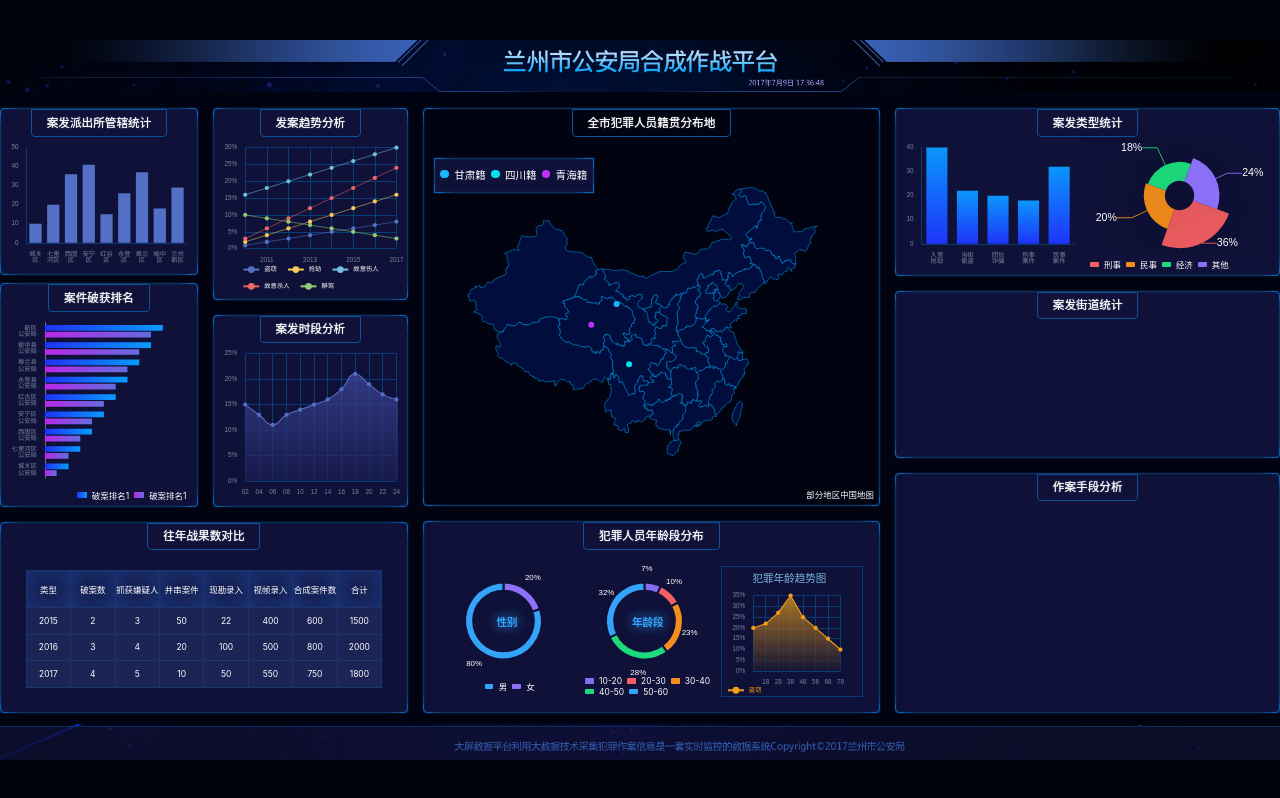
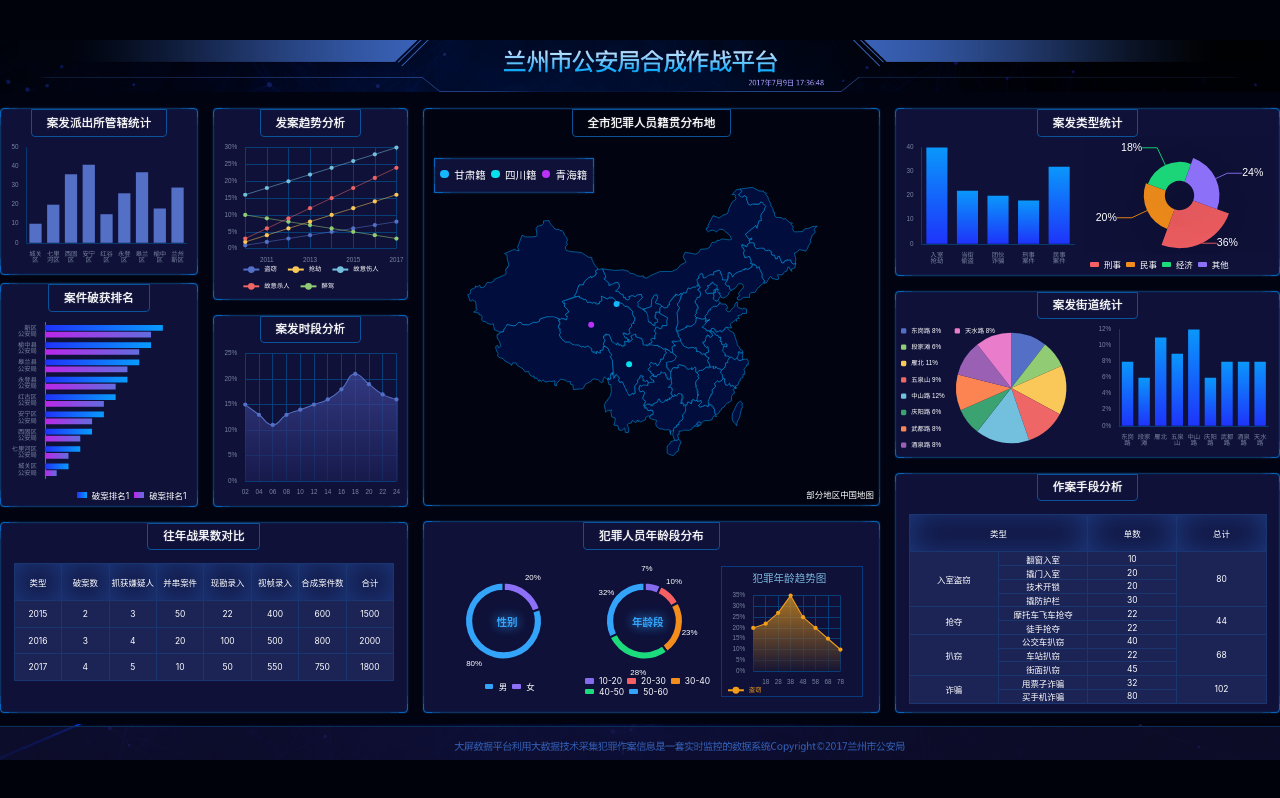
Before and after one commit to Grey-1011/bigScreen, a Vue app: page /#/ in a window 1280 px wide. Built offline with nearby package versions, Linux system fonts and the light colour scheme.

Commit message:
完成 Chart14

```diff
--- a/src/components/Chart11.vue
+++ b/src/components/Chart11.vue
@@ -84,12 +84,10 @@
       &.three { background: #1CDB7C }
       &.four { background: #8D70F8}
     }
-
-
   }
 
   .chart {
-    position: relative;
+    //position: relative;
     display: flex;
     > .main {
       flex: 1;
--- a/src/components/Chart12.vue
+++ b/src/components/Chart12.vue
@@ -1,9 +1,63 @@
 <template>
-  <div></div>
+  <div ref="divRef" class="chart"></div>
 </template>
 
-<script lang="ts">
+<script lang="ts" setup>
+import {createEchartsOptions} from '../shared/createEchartsOptions';
+import * as echarts from 'echarts';
+import {onMounted, ref} from 'vue';
+import {px} from '../shared/px';
 
+
+const data = [
+  {value: 0.08, name: '东岗路'},
+  {value: 0.06, name: '段家滩'},
+  {value: 0.11, name: '雁北'},
+  {value: 0.09, name: '五泉山'},
+  {value: 0.12, name: '中山路'},
+  {value: 0.06, name: '庆阳路'},
+  {value: 0.08, name: '武都路'},
+  {value: 0.08, name: '酒泉路'},
+  {value: 0.08, name: '天水路'},
+];
+const divRef = ref()
+onMounted(()=>{
+  const myChart = echarts.init(divRef.value)
+  myChart.setOption(createEchartsOptions({
+    xAxis: {show: false},
+    yAxis: {show: false},
+    grid: {x: 0, x2: 0, y: 0, y2: 0, containLabel: true},
+    legend: {
+      orient: 'vertical',
+      left: 'left',
+      top: 'center',
+      textStyle: {color: 'white'},
+      itemWidth: px(10),
+      itemHeight: px(10),
+      formatter(name:string) {
+        const value = data.find(i => i.name === name)!.value * 100 + '%';
+        return name + ' ' + value;
+      }
+    },
+    series: [
+      {
+        center: ['60%', '50%'],
+        type: 'pie',
+        radius: '80%',
+        label: {show: false},
+        labelLine: {show: false},
+        data: data,
+        emphasis: {
+          itemStyle: {
+            shadowBlur: 10,
+            shadowOffsetX: 0,
+            shadowColor: 'rgba(0, 0, 0, 0.5)'
+          }
+        }
+      }
+    ]
+  }));
+})
 </script>
 
 <style lang="scss" scoped>
--- a/src/components/Chart13.vue
+++ b/src/components/Chart13.vue
@@ -1,9 +1,71 @@
 <template>
-  <div></div>
+  <div class="chart" ref="divRef"></div>
 </template>
 
-<script lang="ts">
+<script lang="ts" setup>
+import {onMounted, ref} from 'vue';
+import {createEchartsOptions} from '../shared/createEchartsOptions';
+import * as echarts from 'echarts';
 
+const divRef = ref()
+const data = [
+  {value: 0.08, name: '东岗路'},
+  {value: 0.06, name: '段家滩'},
+  {value: 0.11, name: '雁北'},
+  {value: 0.09, name: '五泉山'},
+  {value: 0.12, name: '中山路'},
+  {value: 0.06, name: '庆阳路'},
+  {value: 0.08, name: '武都路'},
+  {value: 0.08, name: '酒泉路'},
+  {value: 0.08, name: '天水路'},
+];
+onMounted(()=>{
+  const myChart = echarts.init(divRef.value)
+  myChart.setOption(createEchartsOptions({
+    xAxis: {
+      data: data.map(i => i.name),
+      axisTick: {show: false},
+      axisLine: {
+        lineStyle: {color: '#083B70'}
+      },
+      axisLabel: {
+        formatter(val:any) {
+          if (val.length > 2) {
+            const array = val.split('');
+            array.splice(2, 0, '\n');
+            return array.join('');
+          } else {
+            return val;
+          }
+        }
+      },
+    },
+
+    yAxis: {
+      splitLine: {show: false},
+      axisLine: {
+        show: true,
+        lineStyle: {color: '#083B70'}
+      },
+      axisLabel: {
+        formatter(value:any) {
+          return (value * 100).toFixed(0) + '%';
+        }
+      }
+    },
+    series: [{
+      type: 'bar',
+      data: data.map(i => i.value),
+      color: new echarts.graphic.LinearGradient(0, 0, 0, 1, [{
+        offset: 0,
+        color: '#0A97FB'
+      }, {
+        offset: 1,
+        color: '#1E34FA'
+      }]),
+    }]
+  }));
+})
 </script>
 
 <style lang="scss" scoped>
--- a/src/components/Chart14.vue
+++ b/src/components/Chart14.vue
@@ -1,5 +1,67 @@
 <template>
-  <div></div>
+  <table>
+    <thead>
+    <tr>
+      <th colSpan="2">类型</th>
+      <th>单数</th>
+      <th>总计</th>
+    </tr>
+    </thead>
+    <tbody>
+    <tr>
+      <td rowSpan="4">入室盗窃</td>
+      <td>翻窗入室</td>
+      <td>10</td>
+      <td rowSpan="4">80</td>
+    </tr>
+    <tr>
+      <td>撬门入室</td>
+      <td>20</td>
+    </tr>
+    <tr>
+      <td>技术开锁</td>
+      <td>20</td>
+    </tr>
+    <tr>
+      <td>撬防护栏</td>
+      <td>30</td>
+    </tr>
+    <tr>
+      <td rowSpan="2">抢夺</td>
+      <td>摩托车飞车抢夺</td>
+      <td>22</td>
+      <td rowSpan="2">44</td>
+    </tr>
+    <tr>
+      <td>徒手抢夺</td>
+      <td>22</td>
+    </tr>
+    <tr>
+      <td rowSpan="3">扒窃</td>
+      <td>公交车扒窃</td>
+      <td>40</td>
+      <td rowSpan="3">68</td>
+    </tr>
+    <tr>
+      <td>车站扒窃</td>
+      <td>22</td>
+    </tr>
+    <tr>
+      <td>街面扒窃</td>
+      <td>45</td>
+    </tr>
+    <tr>
+      <td rowSpan="2">诈骗</td>
+      <td>甩票子诈骗</td>
+      <td>32</td>
+      <td rowSpan="2">102</td>
+    </tr>
+    <tr>
+      <td>买手机诈骗</td>
+      <td>80</td>
+    </tr>
+    </tbody>
+  </table>
 </template>
 
 <script lang="ts">
--- a/src/page/Home.vue
+++ b/src/page/Home.vue
@@ -41,9 +41,7 @@
         </div>
         <div class="bordered 作案手段 row3">
           <h2>作案手段分析</h2>
-          <div class="charts">
-            <Chart14/>
-          </div>
+          <Chart14/>
         </div>
       </section>
     </main>
--- a/src/page/home.scss
+++ b/src/page/home.scss
@@ -158,9 +158,11 @@
     .发案趋势, .案发时段 {
       height: px(363);
     }
-    .战果 {
+    .战果,.作案手段 {
+      padding: 0 px(24);
       table {
-        margin-top: px(38);
+        width: 100%; table-layout: fixed;
+        margin-top: px(25);
         border-collapse: collapse; // 合并表格间隙
         th,td{
           border: 1px solid #1a3671;
@@ -178,6 +180,15 @@
         }
       }
     }
+    .作案手段 {
+      > table {
+        tbody {
+          td {
+            height: px(26);
+          }
+        }
+      }
+    }
 
   }
 }
```
Lines whose indentation alone changed are shown as unchanged.
